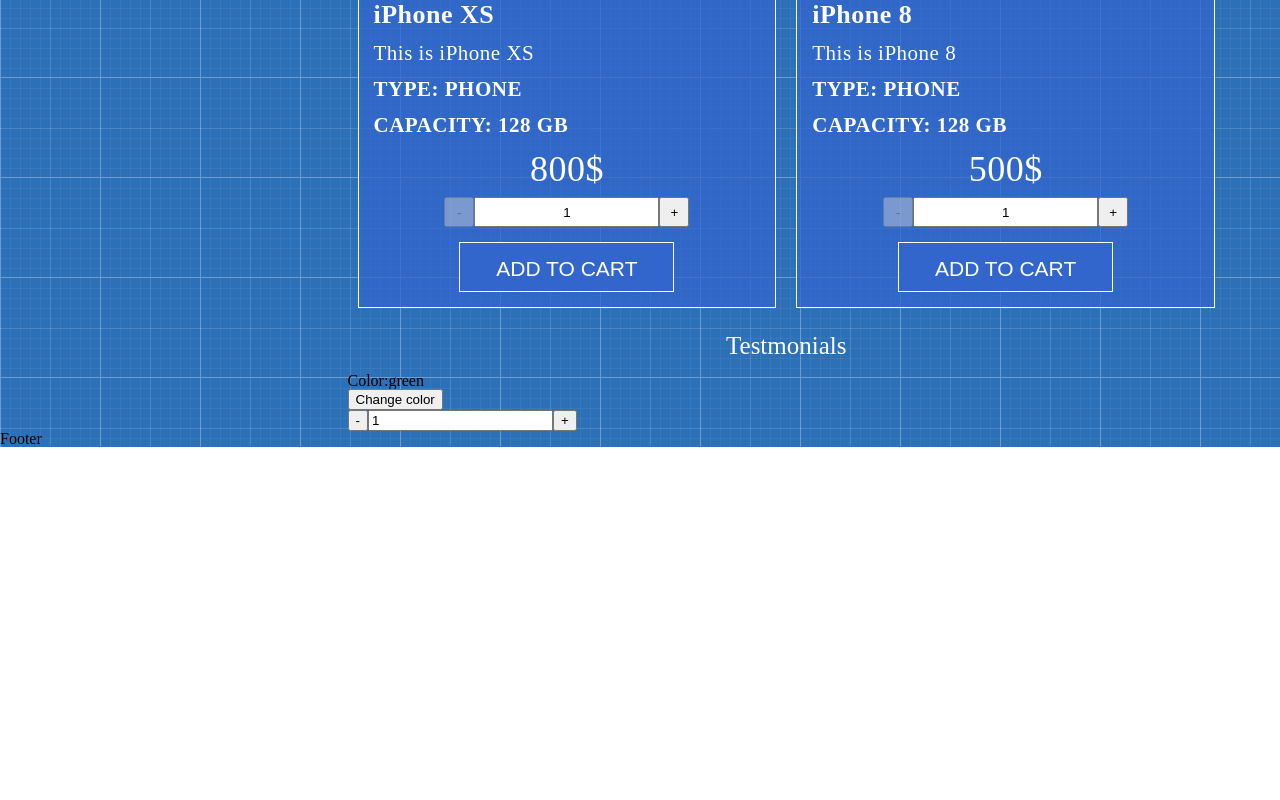
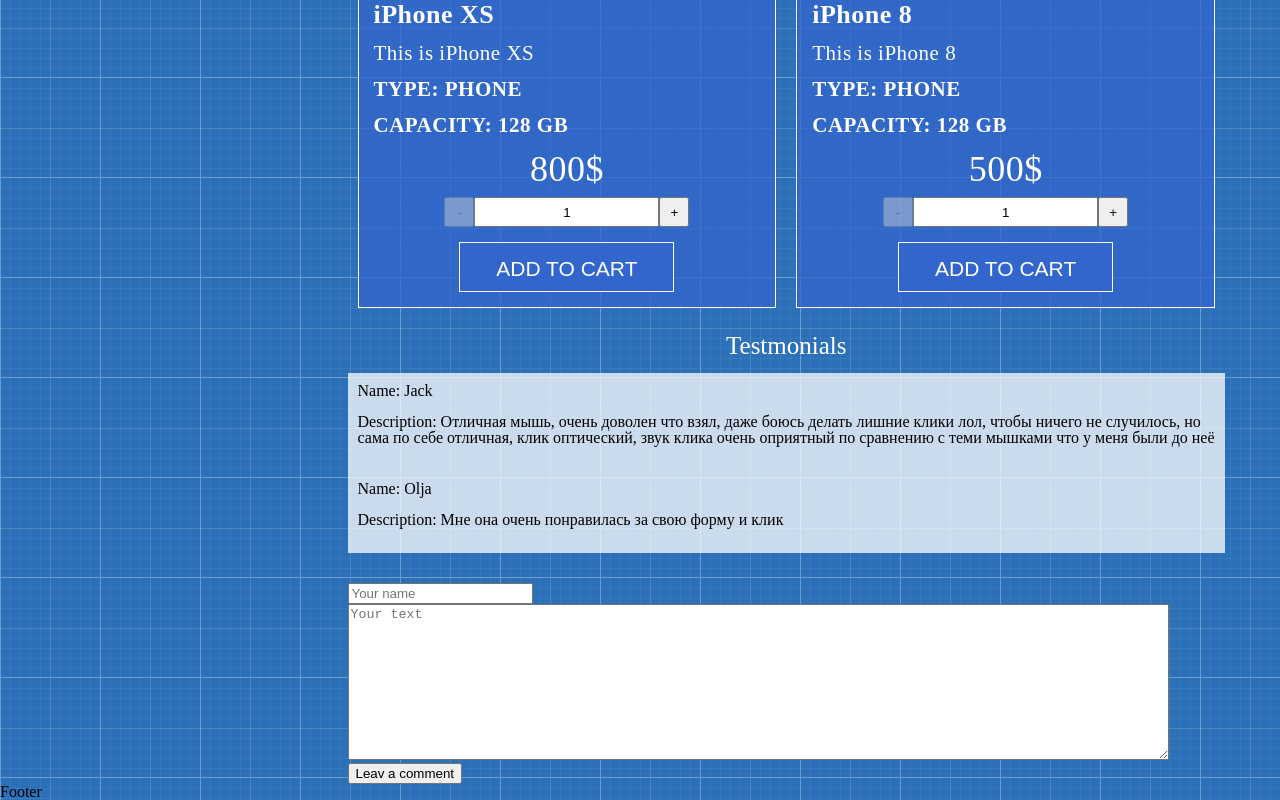
Before and after one commit to alex220496/react-shop, a React (Create React App) app: page / in a window 1280 px wide. Shown: the part 823-1623 px from the top of the page. Before the commit the page ends 1270 px from the top, so only its background shows below. Built offline with nearby package versions, Linux system fonts and the light colour scheme.

Commit message:
aded Send

```diff
--- a/src/Components/Cart/CartProductListItemExtended.js
+++ b/src/Components/Cart/CartProductListItemExtended.js
@@ -39,6 +39,7 @@
 
                     />
 
+
                     <button onClick={() => removeProductFromCart(product.id)}>Delete product</button>
                 </div>
             </div>
--- a/src/Components/Testimonials/Testimonials.js
+++ b/src/Components/Testimonials/Testimonials.js
@@ -1,26 +1,77 @@
 import React, { useState } from 'react'
 
 export const Testimonials = () => {
-    const [count,setCouns] = useState(1)
-    const [color,setColor] = useState("green")
 
-    const toggleColor = () => {
-        setColor(value => (
-           value === "red" ? "green" : "red"
-            ))
+    const arrTestimonials = [
+        {name:"Jack",text:"Отличная мышь, очень доволен что взял, даже боюсь делать лишние клики лол, чтобы ничего не случилось, но сама по себе отличная, клик оптический, звук клика очень оприятный по сравнению с теми мышками что у меня были до неё"},
+        {name:"Olja",text:"Мне она очень понравилась за свою форму и клик" }
+    ]
+
+    const [testimonials,setTestimonials] = useState(arrTestimonials)
+    const [newTestimonials,setnewTestimonial] = useState({
+        name:"",
+        text:"",
+    })
+
+    const handleNameChange = (e) => (
+        setnewTestimonial(value => ({
+            ...value,
+            name:e.target.value
+        }))
+    )
+    const handleTextChange = (e) => (
+        setnewTestimonial(value => ({
+            ...value,
+            text:e.target.value
+        }))
+    )
+
+
+    const onSend = (e) => {
+        e.preventDefault();
+
+        setTestimonials(value => {
+            return [...value,newTestimonials]
+        })
+
+        setnewTestimonial({
+            name: "",
+            text: "",
+        })
+
     }
+
     return (
         <>
             <h1 className="page-title">Testmonials</h1>
-            <div>
-                <p>Color:{color}</p>
-               <button onClick={()=> toggleColor() }>Change color</button>
-            </div>
+            {
+                testimonials.map((item,i) =>
+                    <div key={i} style={{background:"rgba(255,255,255,0.75)",padding:"10px"}}>
+                        <div style={{marginBottom:"15px"}}>Name: {item.name}</div>
+                        <div style={{marginBottom:"15px"}}>Description: {item.text}</div>
+                    </div>
+                )
+            }
 
-
-            <button onClick={()=> setCouns(count -1)}>-</button>
-            <input type="text" value={count}></input>
-            <button  onClick={()=> setCouns(count +1)}>+</button>
+            <form style={{marginTop:"30px"}} onSubmit={onSend}>
+                <div>
+                   <input type="text"
+                   placeholder="Your name"
+                   value={newTestimonials.name}
+                    onChange={handleNameChange}
+                   />
+                </div>
+                <div>
+                    <textarea
+                    cols="100"
+                    rows="10"
+                    placeholder="Your text"
+                    value={newTestimonials.text}
+                    onChange={handleTextChange}
+                    ></textarea>
+                </div>
+                <button>Leav a comment</button>
+            </form>
         </>
     )
 }
```
